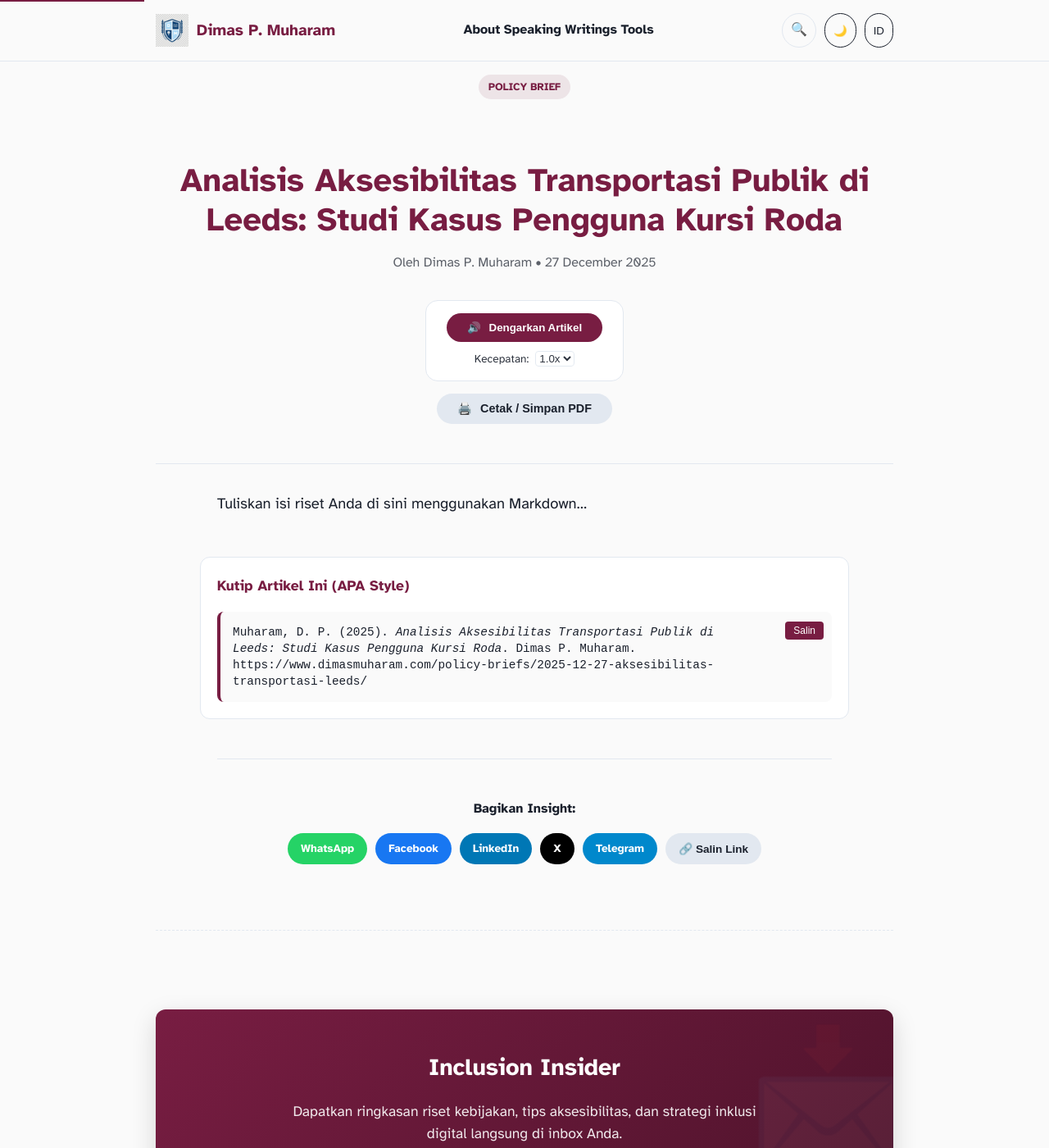
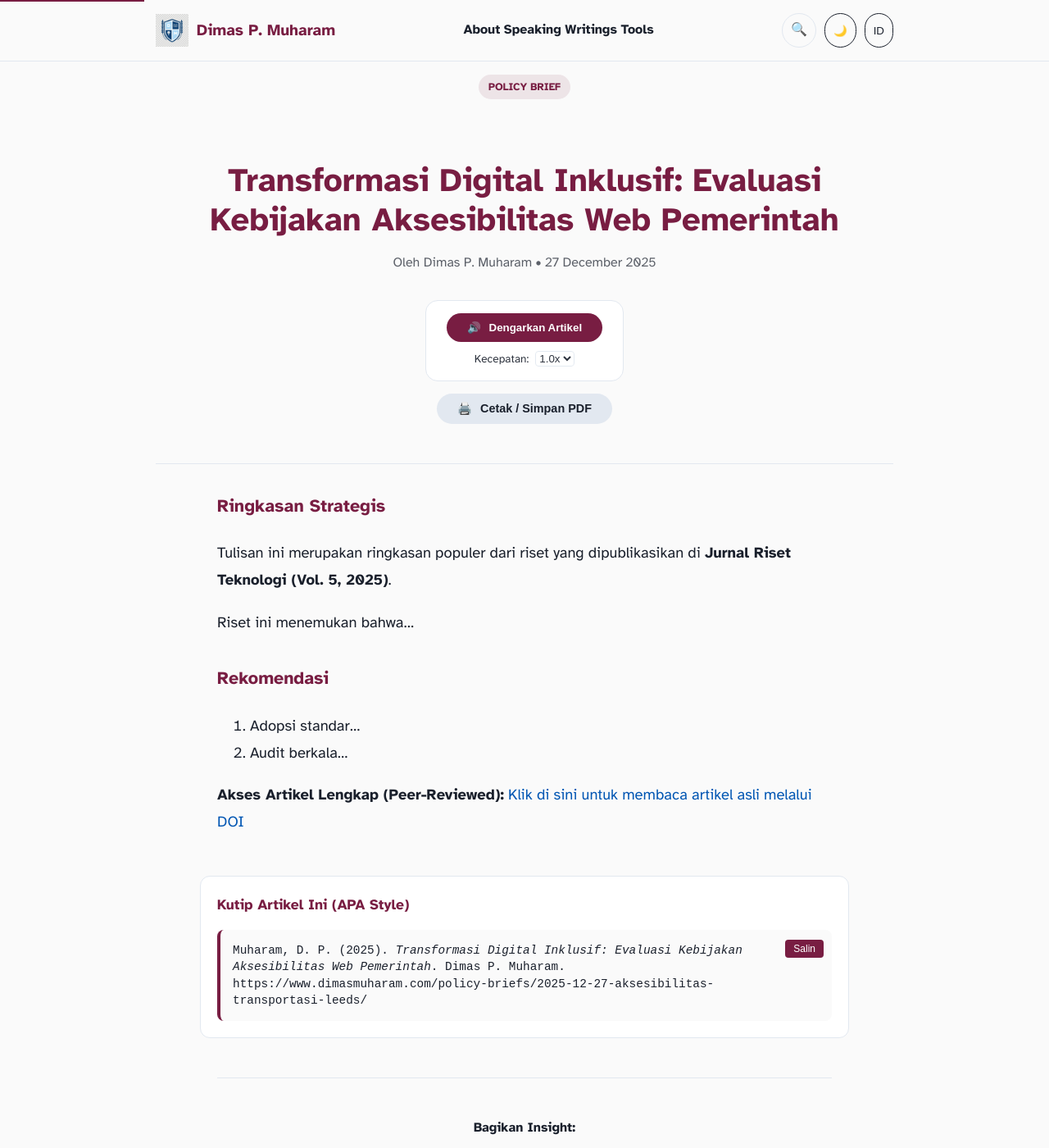
Before and after one commit to dimasmuharam/blog, a Jekyll site: the page built from _policy_briefs/2025-12-27-aksesibilitas-transportasi-leeds.md, in a window 1280 px wide and 1400 px high. Shown: the whole window at 82% size. Built offline with Jekyll 4.4.1, drawn with Linux system fonts in a browser that asks for light colours.

Commit message:
Update 2025-12-27-aksesibilitas-transportasi-leeds.md

```diff
--- a/_policy_briefs/2025-12-27-aksesibilitas-transportasi-leeds.md
+++ b/_policy_briefs/2025-12-27-aksesibilitas-transportasi-leeds.md
@@ -1,9 +1,21 @@
 ---
 layout: post
-title: "Analisis Aksesibilitas Transportasi Publik di Leeds: Studi Kasus Pengguna Kursi Roda"
+title: "Transformasi Digital Inklusif: Evaluasi Kebijakan Aksesibilitas Web Pemerintah"
 date: 2025-12-27
 category: "Policy Brief"
-pdf_url: "/assets/docs/brief-leeds-transport.pdf"
+status: "Jurnal Riset Teknologi (Vol. 5, 2025)"
+journal_link: "https://doi.org/10.xxxx/xxxx"
+excerpt: "Analisis singkat mengenai implementasi standar WCAG 2.1 pada portal layanan publik di Indonesia."
 ---
 
-Tuliskan isi riset Anda di sini menggunakan Markdown...
+### Ringkasan Strategis
+Tulisan ini merupakan ringkasan populer dari riset yang dipublikasikan di **{{ page.status }}**.
+
+Riset ini menemukan bahwa...
+
+### Rekomendasi
+1. Adopsi standar...
+2. Audit berkala...
+
+**Akses Artikel Lengkap (Peer-Reviewed):**
+[Klik di sini untuk membaca artikel asli melalui DOI]({{ page.journal_link }})
```
